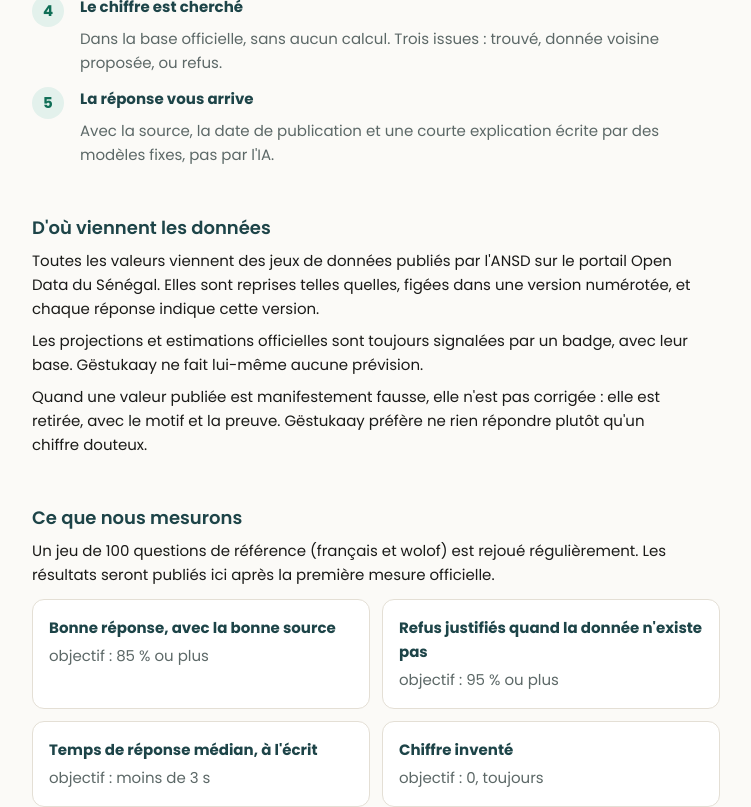
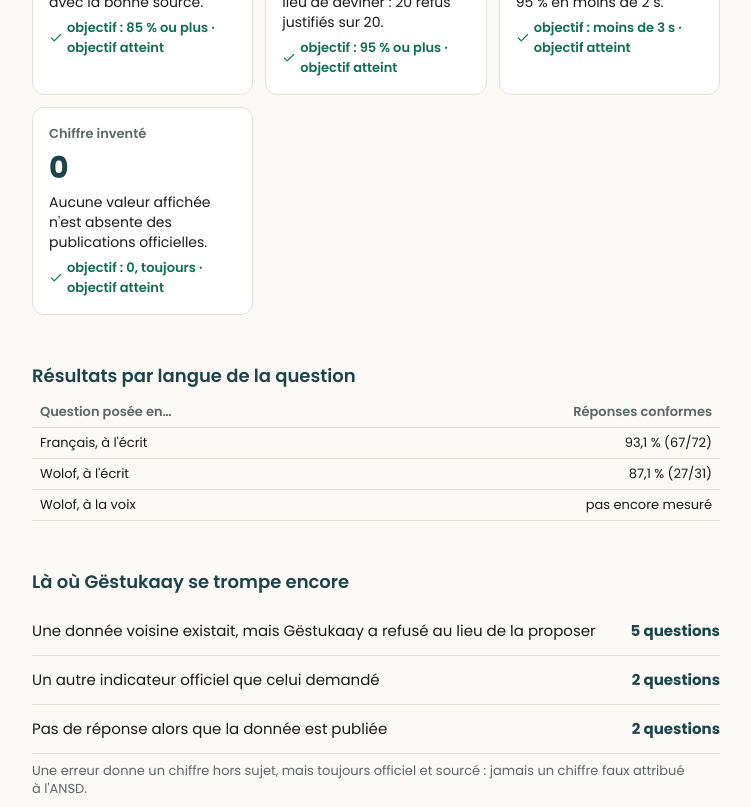
Before and after one commit to TechwithXalifa/gestukaay, a Next.js app in the folder web/: page /methode in a window 1280 px wide. Shown: the part 600-1407 px from the top of the page, without its empty margins (264-1015 px from the left). Built offline with nearby package versions, Linux system fonts and the light colour scheme.

Commit message:
feat(web): résultats de la mesure sur la page Méthode (cahier 12.1)

```diff
--- a/web/app/globals.css
+++ b/web/app/globals.css
@@ -445,3 +445,14 @@
   .explorer-filtres, .explorer-resultat, .fiche-bref { flex-basis: 100%; }
   .catalogue-liste { grid-template-columns: 1fr; }
 }
+
+/* Page Méthode : résultats de la mesure (maquette Methode, cahier 12.1) */
+.mesures-resultats { margin: 12px 0 0; padding: 0; list-style: none; display: grid; grid-template-columns: repeat(auto-fit, minmax(220px, 1fr)); gap: 12px; }
+.mesures-resultats li { display: flex; flex-direction: column; gap: 6px; padding: 16px; border: 1px solid var(--gk-lin); border-radius: var(--radius-md); background: var(--gk-blanc); font-size: 14px; line-height: 20px; }
+.mesures-resultats strong { font-size: 30px; line-height: 36px; font-weight: 700; color: var(--gk-baobab); font-variant-numeric: tabular-nums; }
+.mesure-titre { font-size: 13px; font-weight: 600; color: var(--gk-ardoise); }
+.mesure-cible { display: inline-flex; align-items: center; gap: 4px; font-size: 13px; color: var(--gk-ardoise); }
+.mesure-cible.atteinte { color: var(--gk-feuille); font-weight: 600; }
+.mesures-erreurs { margin: 12px 0 0; padding: 0; list-style: none; display: flex; flex-direction: column; }
+.mesures-erreurs li { display: flex; justify-content: space-between; gap: 16px; padding: 12px 0; border-bottom: 1px solid var(--gk-lin); font-size: 15px; }
+.mesures-erreurs strong { flex: none; color: var(--gk-baobab); }
--- a/web/app/methode/page.tsx
+++ b/web/app/methode/page.tsx
@@ -1,19 +1,110 @@
 "use client";
 
+import { Coche } from "@/components/icones";
 import { PageTexte, Section } from "@/components/PageTexte";
+import type { Cle } from "@/i18n/fr";
 import { useLangue } from "@/i18n/langue";
-import type { Cle } from "@/i18n/fr";
+import { MESURE } from "@/lib/mesure";
 
 const ETAPES = [1, 2, 3, 4, 5] as const;
-const MESURES = ["bonne", "refus", "temps", "invente"] as const;
+const pourcent = new Intl.NumberFormat("fr-FR", { style: "percent", maximumFractionDigits: 1 });
+const secondes = (ms: number) => `${(ms / 1000).toLocaleString("fr-FR", { maximumFractionDigits: 1 })} s`;
 
-/** Méthode et transparence (maquette Methode). Les résultats chiffrés viendront du rapport de mesure (#21) :
- *  aucun chiffre de qualité n'est affiché tant qu'il n'a pas été mesuré pour de vrai. */
+/** Méthode et transparence (maquette Methode, cahier 12.1). Les résultats viennent de lib/mesure.ts,
+ *  recopié du rapport du benchmark : aucun chiffre de qualité n'est écrit à la main dans la page. */
 export default function Methode() {
   const { t } = useLangue();
+  const m = MESURE;
+  const mesures: { cle: string; valeur: string; detail: string; cible: Cle; atteint: boolean }[] = [
+    {
+      cle: "bonne",
+      valeur: pourcent.format(m.bonne.reussies / m.bonne.sur),
+      detail: t("methode.m.bonneDetail", { reussies: String(m.bonne.reussies), sur: String(m.bonne.sur) }),
+      cible: "methode.m.bonneCible",
+      atteint: m.bonne.reussies / m.bonne.sur >= 0.85,
+    },
+    {
+      cle: "refus",
+      valeur: pourcent.format(m.refus.reussis / m.refus.sur),
+      detail: t("methode.m.refusDetail", { reussis: String(m.refus.reussis), sur: String(m.refus.sur) }),
+      cible: "methode.m.refusCible",
+      atteint: m.refus.reussis / m.refus.sur >= 0.95,
+    },
+    {
+      cle: "temps",
+      valeur: secondes(m.latence.medianeMs),
+      detail: t("methode.m.tempsDetail", { mediane: secondes(m.latence.medianeMs), p95: secondes(m.latence.p95Ms) }),
+      cible: "methode.m.tempsCible",
+      atteint: m.latence.medianeMs < 3000,
+    },
+    {
+      cle: "invente",
+      valeur: String(m.inventes),
+      detail: t("methode.m.inventeDetail"),
+      cible: "methode.m.inventeCible",
+      atteint: m.inventes === 0,
+    },
+  ];
+  const langues: { libelle: Cle; r?: { reussies: number; sur: number } }[] = [
+    { libelle: "methode.fr", r: m.langues.fr },
+    { libelle: "methode.wo", r: m.langues.wo },
+    { libelle: "methode.voix" },
+  ];
+  const erreurs: [Cle, number][] = [
+    ["methode.e.approchees", m.erreurs.approcheesEnRefus],
+    ["methode.e.horsSujet", m.erreurs.horsSujet],
+    ["methode.e.sansReponse", m.erreurs.sansReponse],
+  ];
+
   return (
     <PageTexte eyebrow="methode.eyebrow" titre="methode.titre">
       <p className="explication">{t("methode.intro")}</p>
+
+      <section aria-labelledby="titre-mesure">
+        <h2 id="titre-mesure" className="sous-titre">{t("methode.mesure")}</h2>
+        <p>{t("methode.mesure.intro", { date: m.date, n: String(m.questions.total), fr: String(m.questions.fr), wo: String(m.questions.wo) })}</p>
+        <ul className="mesures-resultats">
+          {mesures.map((x) => (
+            <li key={x.cle}>
+              <span className="mesure-titre">{t(`methode.m.${x.cle}` as Cle)}</span>
+              <strong>{x.valeur}</strong>
+              <span>{x.detail}</span>
+              <span className={x.atteint ? "mesure-cible atteinte" : "mesure-cible"}>
+                {x.atteint && <Coche taille={14} />}{t(x.cible)}{x.atteint ? ` · ${t("methode.atteint")}` : ""}
+              </span>
+            </li>
+          ))}
+        </ul>
+      </section>
+
+      <section>
+        <h2 id="titre-langues" className="sous-titre">{t("methode.langues")}</h2>
+        <div className="tableau-defile" role="region" aria-labelledby="titre-langues" tabIndex={0}>
+          <table className="tableau">
+            <thead>
+              <tr><th scope="col">{t("methode.langue")}</th><th scope="col" className="nombre">{t("methode.reussite")}</th></tr>
+            </thead>
+            <tbody>
+              {langues.map(({ libelle, r }) => (
+                <tr key={libelle}>
+                  <th scope="row">{t(libelle)}</th>
+                  <td className="nombre">{r ? `${pourcent.format(r.reussies / r.sur)} (${r.reussies}/${r.sur})` : t("methode.voixPasEncore")}</td>
+                </tr>
+              ))}
+            </tbody>
+          </table>
+        </div>
+      </section>
+
+      <section aria-labelledby="titre-erreurs">
+        <h2 id="titre-erreurs" className="sous-titre">{t("methode.erreurs")}</h2>
+        <ul className="mesures-erreurs">
+          {erreurs.map(([cle, n]) => (
+            <li key={cle}><span>{t(cle)}</span><strong>{t("methode.e.questions", { n: String(n) })}</strong></li>
+          ))}
+        </ul>
+        <p className="note">{t("methode.e.note")}</p>
+      </section>
 
       <section>
         <h2 className="sous-titre">{t("methode.etapes")}</h2>
@@ -29,19 +120,6 @@
 
       <Section titre="methode.donnees" textes={["methode.donnees.texte", "methode.projections", "methode.corrections"]} />
 
-      <section>
-        <h2 className="sous-titre">{t("methode.mesure")}</h2>
-        <p>{t("methode.mesure.intro")}</p>
-        <ul className="mesures">
-          {MESURES.map((m) => (
-            <li key={m}>
-              <strong>{t(`methode.m.${m}` as Cle)}</strong>
-              <span>{t(`methode.m.${m}Cible` as Cle)}</span>
-            </li>
-          ))}
-        </ul>
-      </section>
-
       <p className="note">{t("methode.signaler")}</p>
     </PageTexte>
   );
--- a/web/i18n/fr.ts
+++ b/web/i18n/fr.ts
@@ -200,7 +200,7 @@
   "methode.projections": "Les projections et estimations officielles sont toujours signalées par un badge, avec leur base. Gëstukaay ne fait lui-même aucune prévision.",
   "methode.corrections": "Quand une valeur publiée est manifestement fausse, elle n'est pas corrigée : elle est retirée, avec le motif et la preuve. Gëstukaay préfère ne rien répondre plutôt qu'un chiffre douteux.",
   "methode.mesure": "Ce que nous mesurons",
-  "methode.mesure.intro": "Un jeu de 100 questions de référence (français et wolof) est rejoué régulièrement. Les résultats seront publiés ici après la première mesure officielle.",
+  "methode.mesure.intro": "Mesure du {date} sur un jeu de {n} questions de référence ({fr} en français, {wo} en wolof), avec le moteur et le modèle de langage utilisés en service. Nous publions nos erreurs avec nos réussites.",
   "methode.m.bonne": "Bonne réponse, avec la bonne source",
   "methode.m.bonneCible": "objectif : 85 % ou plus",
   "methode.m.refus": "Refus justifiés quand la donnée n'existe pas",
@@ -209,6 +209,24 @@
   "methode.m.tempsCible": "objectif : moins de 3 s",
   "methode.m.invente": "Chiffre inventé",
   "methode.m.inventeCible": "objectif : 0, toujours",
+  "methode.m.bonneDetail": "{reussies} questions sur {sur} reçoivent le bon chiffre, avec la bonne source.",
+  "methode.m.refusDetail": "Quand la donnée n'existe pas, Gëstukaay le dit au lieu de deviner : {reussis} refus justifiés sur {sur}.",
+  "methode.m.tempsDetail": "La moitié des réponses arrive en moins de {mediane} ; 95 % en moins de {p95}.",
+  "methode.m.inventeDetail": "Aucune valeur affichée n'est absente des publications officielles.",
+  "methode.atteint": "objectif atteint",
+  "methode.langues": "Résultats par langue de la question",
+  "methode.langue": "Question posée en…",
+  "methode.reussite": "Réponses conformes",
+  "methode.fr": "Français, à l'écrit",
+  "methode.wo": "Wolof, à l'écrit",
+  "methode.voix": "Wolof, à la voix",
+  "methode.voixPasEncore": "pas encore mesuré",
+  "methode.erreurs": "Là où Gëstukaay se trompe encore",
+  "methode.e.approchees": "Une donnée voisine existait, mais Gëstukaay a refusé au lieu de la proposer",
+  "methode.e.horsSujet": "Un autre indicateur officiel que celui demandé",
+  "methode.e.sansReponse": "Pas de réponse alors que la donnée est publiée",
+  "methode.e.questions": "{n} questions",
+  "methode.e.note": "Une erreur donne un chiffre hors sujet, mais toujours officiel et sourcé : jamais un chiffre faux attribué à l'ANSD.",
   "methode.signaler": "Un chiffre vous semble faux ? Utilisez « Signaler une erreur » sous la réponse : chaque signalement est lu par l'équipe.",
 
   // À propos
--- /dev/null
+++ b/web/lib/mesure.ts
@@ -0,0 +1,20 @@
+/**
+ * Résultats de la mesure officielle affichés sur la page Méthode (cahier 12.1 : « nous publions nos
+ * erreurs avec nos réussites »). Recopiés tels quels du rapport du benchmark, jamais arrondis à la
+ * main : mesure/rapports/benchmark_llm-google-gemini-2.5-flash.md (PR #115, KBD).
+ * Une nouvelle mesure = mettre à jour ce fichier seulement.
+ */
+export const MESURE = {
+  date: "4 octobre 2026",
+  questions: { total: 103, fr: 72, wo: 31 },
+  // Exactitude : sur les 83 questions qui appellent une réponse (exactes et approchées)
+  bonne: { reussies: 74, sur: 83 },
+  // Refus pertinents : sur les 20 questions dont la bonne réponse est un refus
+  refus: { reussis: 20, sur: 20 },
+  latence: { medianeMs: 1393, p95Ms: 1996 },
+  inventes: 0, // invariant « zéro chiffre inventé » : 0 violation
+  // Toutes questions confondues, par langue de la question (écrite)
+  langues: { fr: { reussies: 67, sur: 72 }, wo: { reussies: 27, sur: 31 } },
+  // Les 9 questions non conformes, regroupées par nature
+  erreurs: { approcheesEnRefus: 5, horsSujet: 2, sansReponse: 2 },
+} as const;
```
Also changed, not shown: 1 other file (tests, documents, lock files or other folders).
